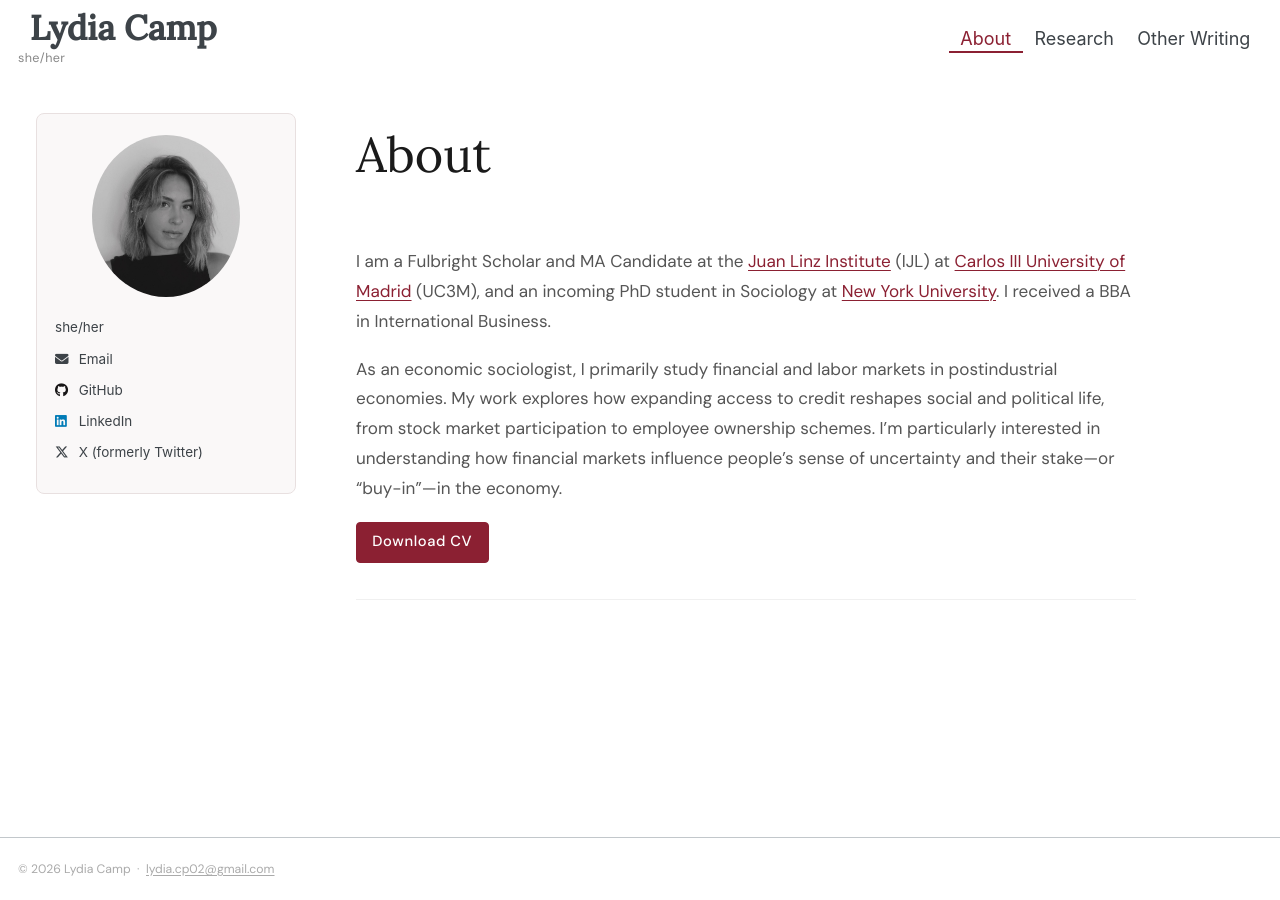
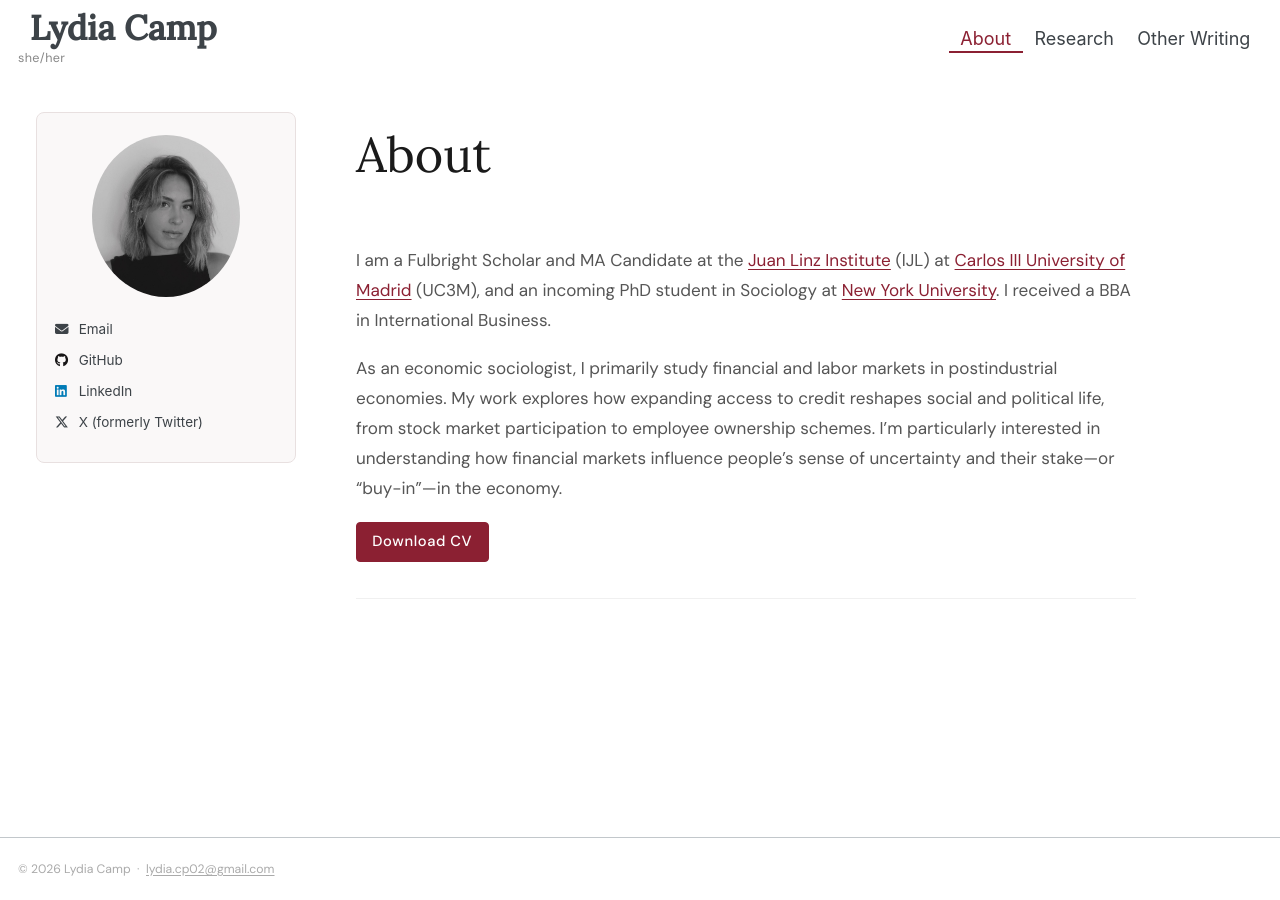
Before and after one commit to lydiagcamp/lydiagcamp.github.io, a Jekyll site: the page built from _pages/about.md, in a window 1280 px wide and 900 px high. Built offline with Jekyll 4.4.1, drawn with Linux system fonts in a browser that asks for light colours.

Commit message:
Hide pronouns from sidebar
Co-Authored-By: Claude Sonnet 4.6 <noreply@anthropic.com>

```diff
--- a/assets/css/custom.css
+++ b/assets/css/custom.css
@@ -194,9 +194,10 @@ details[open] summary {
   margin-top: 0.1rem;
 }
 
-/* Hide name and bio from sidebar */
+/* Hide name, bio and pronouns from sidebar */
 .author__name,
-.author__bio {
+.author__bio,
+.author__pronouns {
   display: none !important;
 }
 
```
